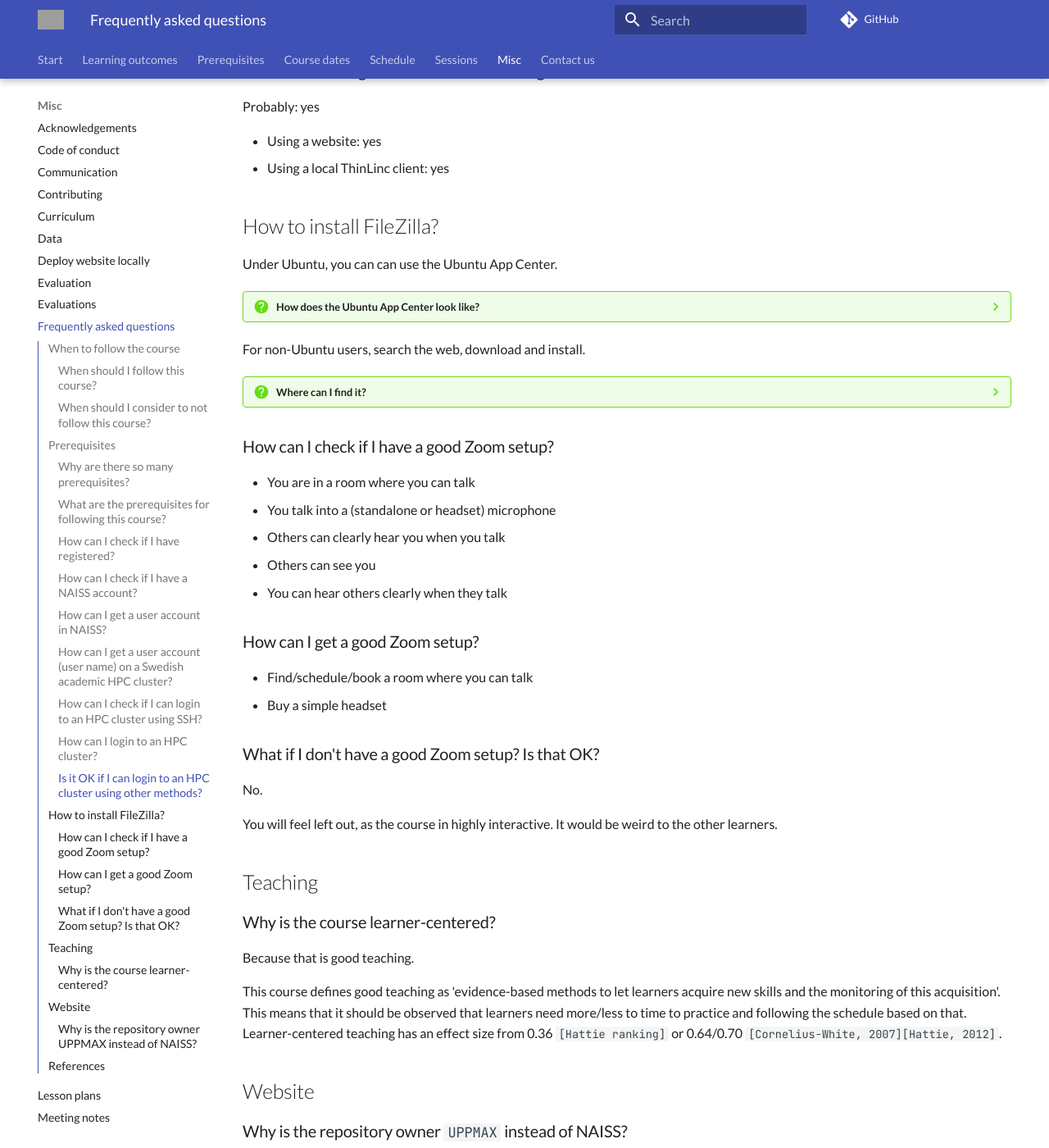
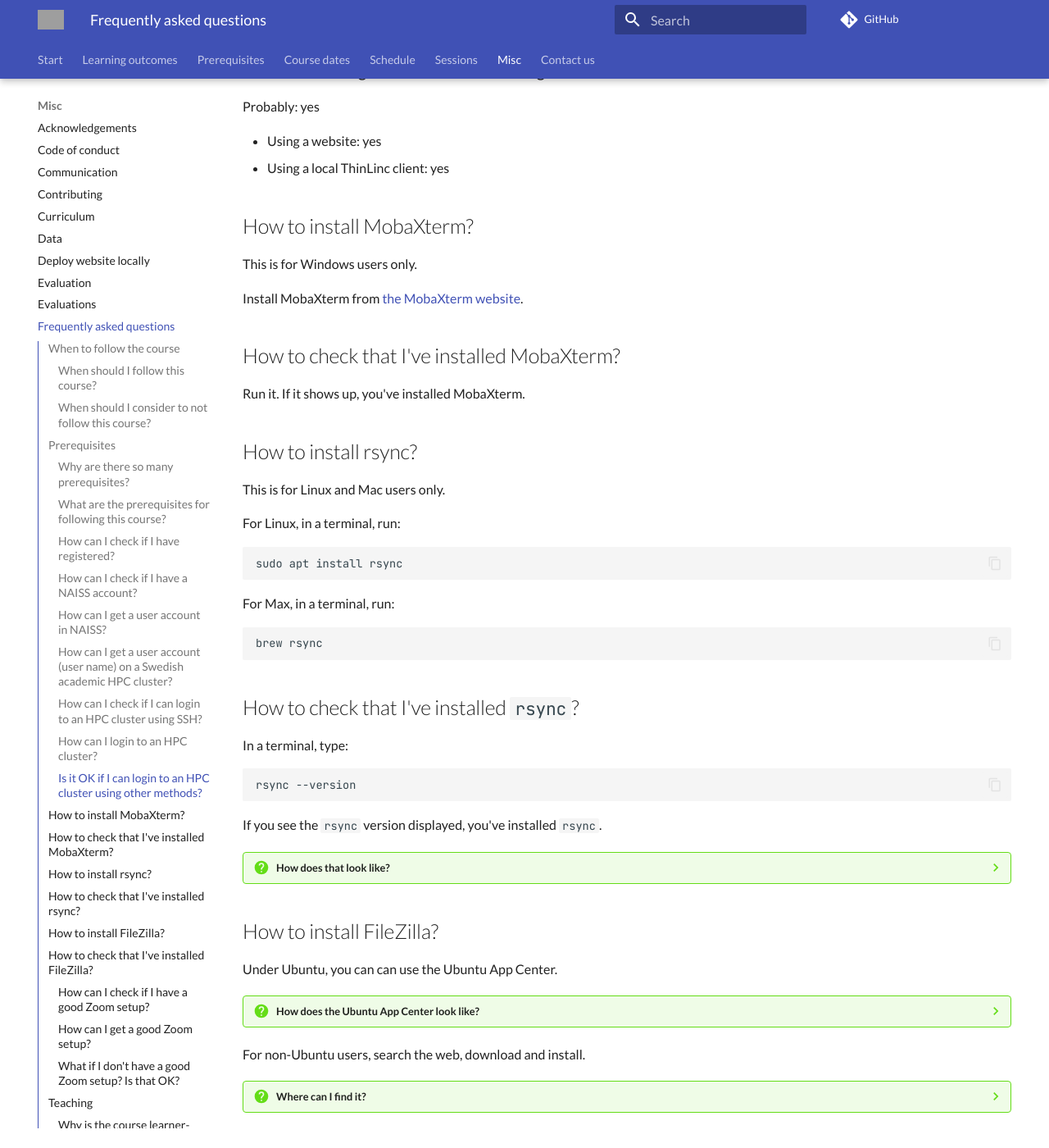
Before and after one commit to UPPMAX/naiss_file_transfer_course, an MkDocs documentation site: the page built from docs/faq/README.md, in a window 1280 px wide and 1400 px high, scrolled down 3116 px. Shown: the whole window at 82% size. Built offline with MkDocs 1.6.1 and Material for MkDocs 9.7.7, drawn with Linux system fonts in a browser that asks for light colours; comment, search, counter and statistics services are not loaded; some of the changed text lies outside the part shown; grey boxes are pictures that could not be loaded.

Commit message:
Simplify and merge prereqs, moved details to FAQ, progress #39

````diff
--- a/docs/faq/README.md
+++ b/docs/faq/README.md
@@ -152,6 +152,70 @@ Probably: yes
 - Using a website: yes
 - Using a local ThinLinc client: yes
 
+## How to install MobaXterm?
+
+This is for Windows users only.
+
+Install MobaXterm from [the MobaXterm website](https://mobaxterm.mobatek.net/).
+
+## How to check that I've installed MobaXterm?
+
+Run it. If it shows up, you've installed MobaXterm.
+
+## How to install rsync?
+
+This is for Linux and Mac users only.
+
+For Linux, in a terminal, run:
+
+```bash
+sudo apt install rsync
+```
+
+For Max, in a terminal, run:
+
+```bash
+brew rsync
+```
+
+## How to check that I've installed `rsync`?
+
+In a terminal, type:
+
+```
+rsync --version
+```
+
+If you see the `rsync` version displayed, you've installed `rsync`.
+
+???- question "How does that look like?"
+
+    Your output will look similar to this:
+
+    ```bash
+    richel@richel-N141CU:~$ rsync --version
+    rsync  version 3.2.7  protocol version 31
+    Copyright (C) 1996-2022 by Andrew Tridgell, Wayne Davison, and others.
+    Web site: https://rsync.samba.org/
+    Capabilities:
+        64-bit files, 64-bit inums, 64-bit timestamps, 64-bit long ints,
+        socketpairs, symlinks, symtimes, hardlinks, hardlink-specials,
+        hardlink-symlinks, IPv6, atimes, batchfiles, inplace, append, ACLs,
+        xattrs, optional secluded-args, iconv, prealloc, stop-at, no crtimes
+    Optimizations:
+        SIMD-roll, no asm-roll, openssl-crypto, no asm-MD5
+    Checksum list:
+        xxh128 xxh3 xxh64 (xxhash) md5 md4 sha1 none
+    Compress list:
+        zstd lz4 zlibx zlib none
+    Daemon auth list:
+        sha512 sha256 sha1 md5 md4
+
+    rsync comes with ABSOLUTELY NO WARRANTY.  This is free software, and you
+    are welcome to redistribute it under certain conditions.  See the GNU
+    General Public Licence for details.
+    ```
+
 ## How to install FileZilla?
 
 Under Ubuntu, you can can use the Ubuntu App Center.
@@ -174,6 +238,10 @@ For non-Ubuntu users, search the web, download and install.
     [https://filezilla-project.org/download.php?type=client](https://filezilla-project.org/download.php?type=client).
 
     Download the file, maybe unzip it and run the installer
+
+## How to check that I've installed FileZilla?
+
+Run it. If it shows up, you've installed FileZilla.
 
 ### How can I check if I have a good Zoom setup?
 
--- a/docs/prereqs/README.md
+++ b/docs/prereqs/README.md
@@ -15,11 +15,11 @@ tags:
 
 These are the **five** prerequisites for following this course:
 
-- Prerequisite 1/5:
-  Be able to login to your cluster's remote desktop environment
-- Prerequisite 2/5: Be able to login using an SSH client
-- Prerequisite 3/5: Be able to navigate the filesystem under Linux
-- Prerequisite 4/5: [Have FileZilla installed](https://uppmax.github.io/naiss_file_transfer_course/faq/#how-to-install-filezilla)
+- Prerequisite 1/5: (Windows users only) [Have MobaXterm installed](https://uppmax.github.io/naiss_file_transfer_course/faq/#how-to-install-mobaxterm)
+- Prerequisite 2/5: (Mac and Linux users only) [Have rsync installed](https://uppmax.github.io/naiss_file_transfer_course/faq/#how-to-install-rsync)
+- Prerequisite 3/5: [Have FileZilla installed](https://uppmax.github.io/naiss_file_transfer_course/faq/#how-to-install-filezilla)
+- Prerequisite 4/5: Be able to find the course's Zoom room's URL
+  on your HPC cluster
 - Prerequisite 5/5: have a good Zoom setup
 
 ???- question "Any questions about this?"
@@ -33,32 +33,3 @@ These are the **five** prerequisites for following this course:
 ???- question "What if I have another question?"
 
     See the [Frequently Asked Questions](../faq/README.md)
-
-## Preparations of your (local) computer environment
-
-- **[FileZilla](https://uppmax.github.io/naiss_file_transfer_course/faq/#how-to-install-filezilla)**
-  installed
-- A **terminal**
-    - **Linux and Mac** users are **good to go** with the built-in terminal
-        - Most terminal transfer tools are included.
-        - Install `rsync` on Mac (if needed, see below)
-          with `brew rsync` in the terminal
-    - **Windows** users are recommended to install
-      [**MobaXterm**](https://mobaxterm.mobatek.net/)
-        - MobaXterm has all needed transfer tools included.
-        - `CMD` and PowerShell does not natively include
-          some of the transfer tools.
-            - It may be a hard time trying to install them during class session.
-- The transfer tools may or may not be installed,
-see the terminal point above. Check below.
-
-???- question "Test to see if you have the needed terminal transfer tools installed"
-
-    - Open the terminal you will use.
-    - Test the following commands as they are. There will be some kind of error output.
-        - If they are related to missing arguments you are OK.
-        - If they tell you the tool is not found it is not there,
-          you need to install it:
-    - `scp`
-    - `sftp`
-    - `rsync`
````
